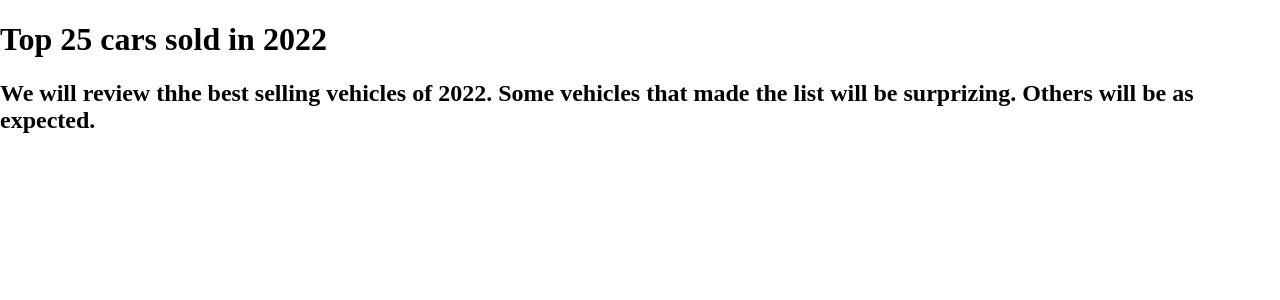
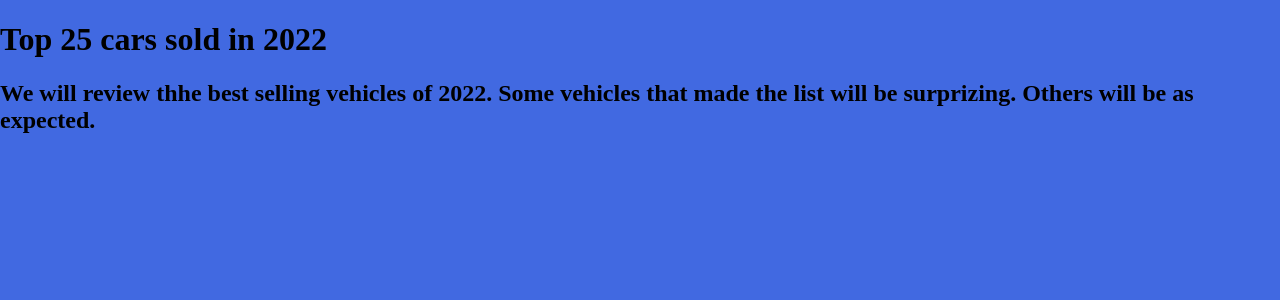
Before and after one commit to Roddy15k/25cars2022list, a React (Create React App) app: page / in a window 1280 px wide. Shown: the top 300 px of the page. Built offline with nearby package versions, Linux system fonts and the light colour scheme.

Commit message:
background chg

```diff
--- a/src/App.css
+++ b/src/App.css
@@ -1,4 +1,5 @@
 body {
   margin: 0;
   width: 100vw;
+  background-color: royalblue;
 }
```
